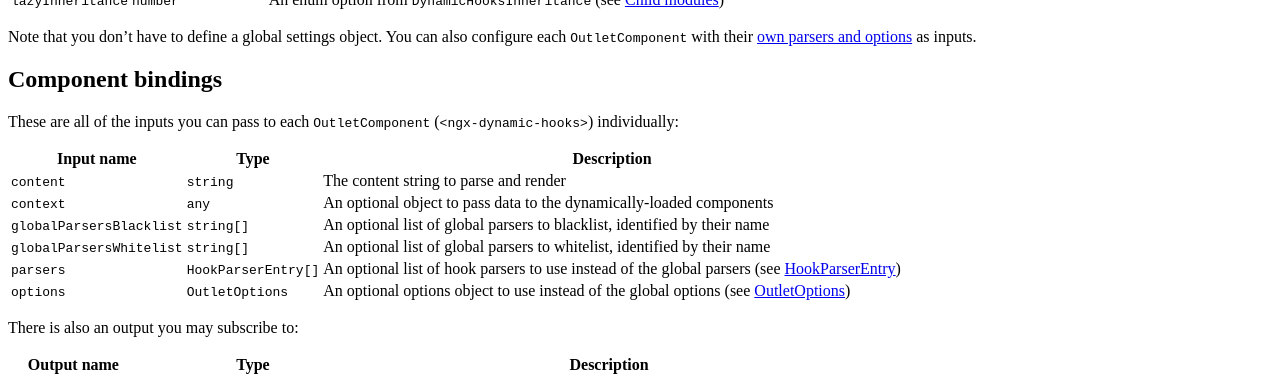
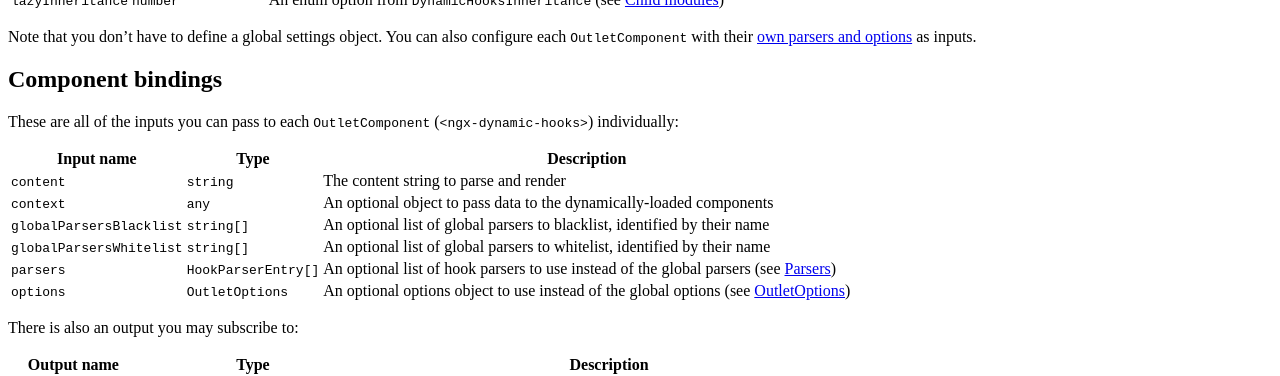
Before and after one commit to Angular-Dynamic-Hooks/ngx-dynamic-hooks, a Jekyll site: the page built from docs/documentation/v2/configuration.md, in a window 1280 px wide and 900 px high, scrolled down 14650 px. Shown: the top 376 px of the window. Built offline with Jekyll 4.4.1, drawn with Linux system fonts in a browser that asks for light colours; our own code applies the rules of GitHub Pages for plain Markdown files.

Commit message:
Fixed some links

```diff
--- a/docs/documentation/v2/configuration.md
+++ b/docs/documentation/v2/configuration.md
@@ -25,14 +25,14 @@
 `context` | `any` | An optional object to pass data to the dynamically-loaded components
 `globalParsersBlacklist` | `string[]` | An optional list of global parsers to blacklist, identified by their name
 `globalParsersWhitelist` | `string[]` | An optional list of global parsers to whitelist, identified by their name
-`parsers` | `HookParserEntry[]` | An optional list of hook parsers to use instead of the global parsers (see [HookParserEntry](#63-hookparserentry))
-`options` | `OutletOptions` | An optional options object to use instead of the global options (see [OutletOptions](#64-outletoptions))
+`parsers` | `HookParserEntry[]` | An optional list of hook parsers to use instead of the global parsers (see [Parsers]({{ "documentation/v2/parsers" | relative_url }}))
+`options` | `OutletOptions` | An optional options object to use instead of the global options (see [OutletOptions]({{ "documentation/v2/configuration#outletoptions" | relative_url }}))
 
 There is also an output you may subscribe to:
 
 Output name | Type | Description
 --- | --- | ---
-`componentsLoaded` | `Observable<LoadedComponent[]>` | Will trigger once all components have loaded (including [lazy-loaded ones](#65-lazy-loading-components))
+`componentsLoaded` | `Observable<LoadedComponent[]>` | Will trigger once all components have loaded (including [lazy-loaded ones]({{ "documentation/v2/configuration#lazy-loading-components" | relative_url }}))
 
 Each `LoadedComponent` from the output represents a dynamically-created component and contains some information you may find interesting:
 
```
Also changed, not shown: docs/documentation/v2/features.md (+2 -2 lines), docs/documentation/v2/quickstart.md (+2 -2 lines).
